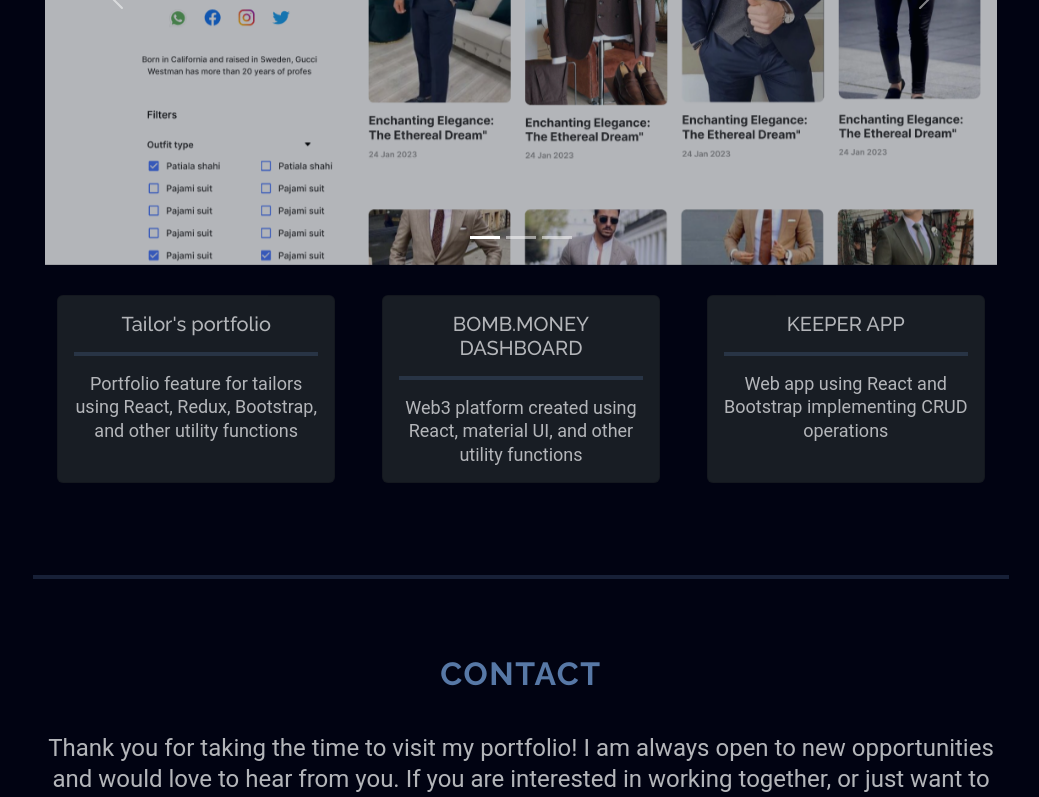
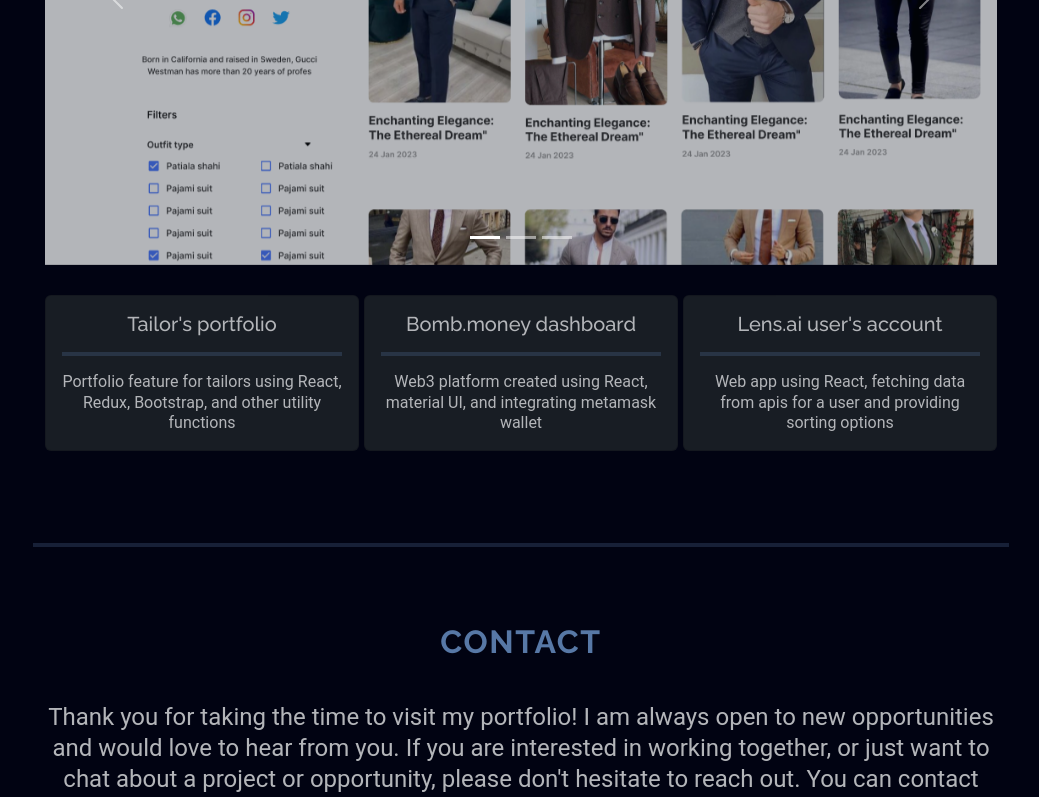
Before and after one commit to shivam0303/portfolio, a React (Create React App) app: page / in a window 1280 px wide. Shown: the part 2000-2797 px from the top of the page, without its empty margins (241-1280 px from the left). Built offline with nearby package versions, Linux system fonts and the light colour scheme; the HTML template or start-up script is replaced by a standard one.

Commit message:
new changes

```diff
--- a/public/index.html
+++ b/public/index.html
@@ -6,7 +6,7 @@
   <link rel="icon" href="%PUBLIC_URL%/favicon.ico" />
   <meta name="viewport" content="width=device-width, initial-scale=1" />
   <meta name="theme-color" content="#000000" />
-  <meta name="description" content="Web site created using create-react-app" />
+  <meta name="description" content="Shivam's portfolio" />
   <link rel="apple-touch-icon" href="%PUBLIC_URL%/logo192.png" />
 
   <link rel="manifest" href="%PUBLIC_URL%/manifest.json" />
@@ -39,7 +39,7 @@
   <!-- Template Main CSS File -->
   <link href="assets/css/style.css" rel="stylesheet">
 
-  <title>Shivam's portfolio</title>
+  <title>Portfolio</title>
 </head>
 
 <body>
--- a/src/App.js
+++ b/src/App.js
@@ -151,25 +151,25 @@ function App() {
                     </button>
                   </div>
                 </div>
-                <div className="container" style={{ display: "flex" }}>
+                <div className="container" style={{ display: "flex", padding:"0px" }}>
 
 
-                  <div className="card text-white bg-dark mb-3" style={{ width: "30%", marginRight: "5%" }}>
+                  <div className="card text-white bg-dark mb-3" style={{ width: "33%", marginRight: "5px" }}>
                     <div className="card-body">
                       <h5 className="card-title">Tailor's portfolio</h5>
                       <hr />
-                      <p className="card-text" style={{ fontSize: "18px" }}>
+                      <p className="card-text" style={{ fontSize: "16px" }}>
                         Portfolio feature for tailors using React, Redux, Bootstrap, and other utility functions
                       </p>
                     </div>
                   </div>
 
-                  <div className="card text-white bg-dark mb-3" style={{ width: "30%", marginRight: "5%" }}>
+                  <div className="card text-white bg-dark mb-3" style={{ width: "33%", marginRight: "5px" }}>
                     <div className="card-body">
-                      <h5 className="card-title">BOMB.MONEY DASHBOARD</h5>
+                      <h5 className="card-title">Bomb.money dashboard</h5>
                       <hr />
-                      <p className="card-text" style={{ fontSize: "18px" }}>
-                        Web3 platform created using React, material UI, and other utility functions
+                      <p className="card-text" style={{ fontSize: "16px" }}>
+                        Web3 platform created using React, material UI, and integrating metamask wallet
                       </p>
 
                     </div>
@@ -177,12 +177,12 @@ function App() {
 
 
 
-                  <div className="card text-white bg-dark mb-3" style={{ width: "30%" }}>
+                  <div className="card text-white bg-dark mb-3" style={{ width: "33%" }}>
                     <div className="card-body">
-                      <h5 className="card-title">KEEPER APP</h5>
+                      <h5 className="card-title">Lens.ai user's account</h5>
                       <hr />
-                      <p className="card-text" style={{ fontSize: "18px" }}>
-                        Web app using React and Bootstrap implementing CRUD operations
+                      <p className="card-text" style={{ fontSize: "16px" }}>
+                        Web app using React, fetching data from apis for a user and providing sorting options
                       </p>
                     </div>
                   </div>
@@ -209,25 +209,25 @@ function App() {
                 </div>
 
                 <div className="row">
-                  <div className="col-lg-12 d-flex">
+                  <div className="col-lg-12 d-flex" style={{fontSize: "18px" }}>
 
 
                     <div className="address" style={{ width: "33%" }}>
                       <i className="bi bi-geo-alt"></i>
                       <h4>Location:</h4>
-                      <p>B-1 hostel, IIT JODHPUR</p>
+                      <div>B-1 hostel, IIT JODHPUR</div>
                     </div>
 
                     <div className="email" style={{ width: "33%" }}>
                       <i className="bi bi-envelope"></i>
                       <h4>Email:</h4>
-                      <p>verma.32@iitj.ac.in</p>
+                      <div>verma.32@ iitj.ac.in</div>
                     </div>
 
                     <div className="phone" style={{ width: "33%" }}>
                       <i className="bi bi-phone"></i>
                       <h4>Call:</h4>
-                      <p>+91 9267927226</p>
+                      <div>+91 9267927226</div>
                     </div>
 
                   </div>
```
Also changed, not shown: src/img/project-2.png.
